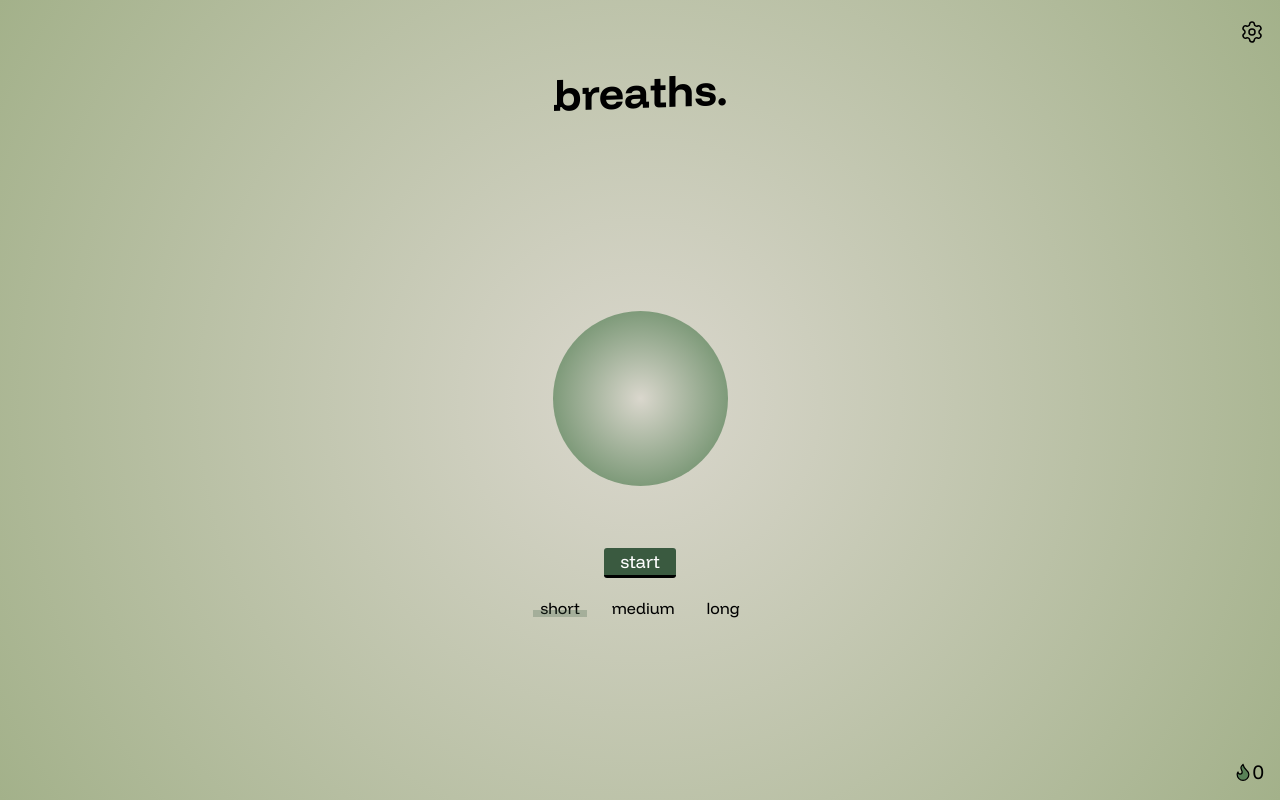
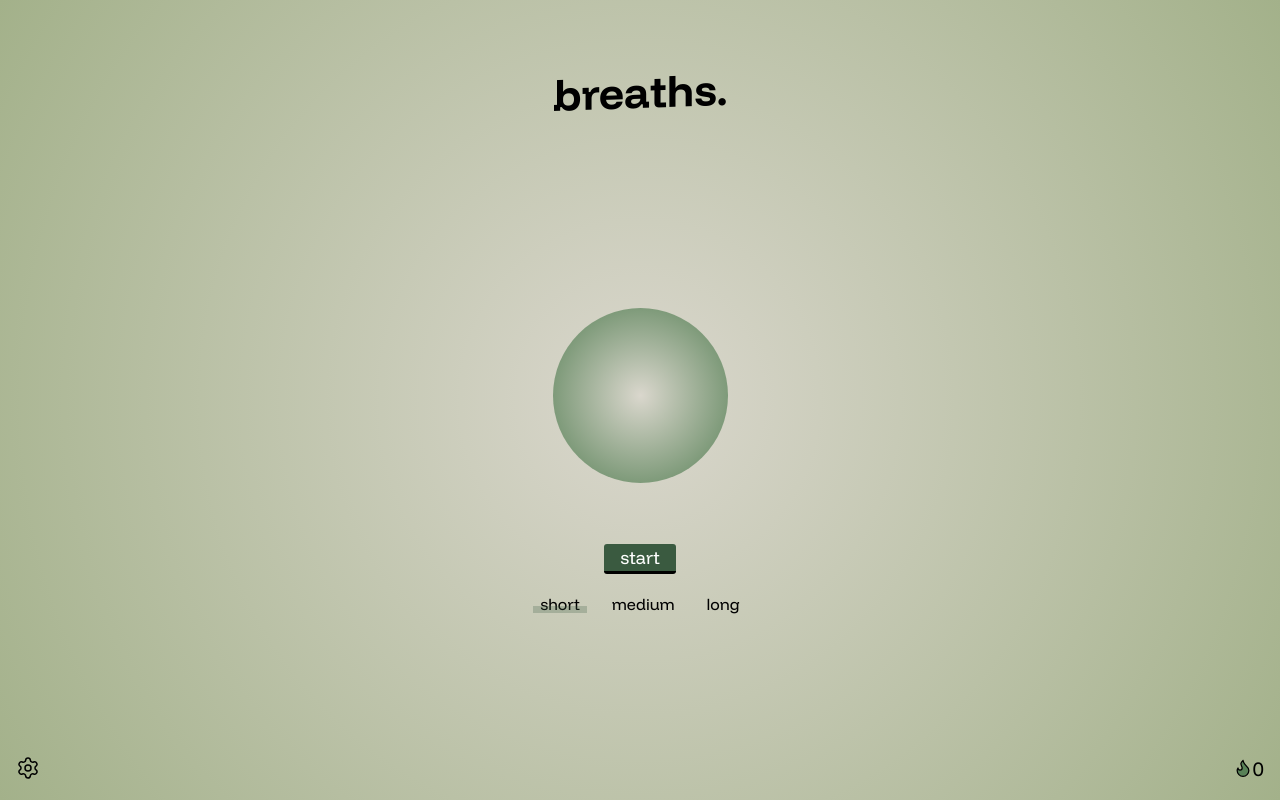
Before and after one commit to oerol/breaths, a React (Vite) app: page / in a window 1280 px wide. Built offline with nearby package versions, Linux system fonts and the light colour scheme.

Commit message:
feat: move settings from header to footer

```diff
--- a/src/App.tsx
+++ b/src/App.tsx
@@ -76,6 +76,8 @@ function App() {
         isBreathing={isBreathing}
         isFinished={isFinished}
         streakCounter={streakCounter}
+        breathingExercise={breathingExercise}
+        setBreathingExercise={setBreathingExercise}
       />
     </>
   );
--- a/src/components/Footer.css
+++ b/src/components/Footer.css
@@ -1,5 +1,5 @@
 footer {
   display: flex;
-  justify-content: flex-end;
+  justify-content: space-between;
   padding: 1rem;
 }
--- a/src/components/Footer.tsx
+++ b/src/components/Footer.tsx
@@ -1,15 +1,21 @@
 import "./Footer.css";
 import type { StreakCounter as StreakCounterInterface } from "../services/streak-counter/streak-counter.interface";
 import StreakCounter from "./StreakCounter";
+import type { BreathingExercise } from "../services/breathing-instructions/breathing-exercise.interface";
+import { Settings } from "./Settings";
 
 export default function Footer({
   isBreathing,
   isFinished,
   streakCounter,
+  breathingExercise,
+  setBreathingExercise,
 }: {
   isBreathing: boolean;
   isFinished: boolean;
   streakCounter: StreakCounterInterface;
+  breathingExercise: BreathingExercise;
+  setBreathingExercise: (value: BreathingExercise) => void;
 }) {
   const getClassName = () => {
     if (isFinished) {
@@ -23,6 +29,12 @@ export default function Footer({
   };
   return (
     <footer className={getClassName()}>
+      <div id="settings__wrapper">
+        <Settings
+          breathingExercise={breathingExercise}
+          setBreathingExercise={setBreathingExercise}
+        />
+      </div>
       <StreakCounter isFinished={isFinished} streakCounter={streakCounter} />
     </footer>
   );
--- a/src/components/Header.css
+++ b/src/components/Header.css
@@ -3,13 +3,3 @@ header {
   flex-direction: column;
   align-items: center;
 }
-
-#settings__wrapper {
-  width: 100%;
-  position: relative;
-}
-#settings {
-  position: absolute;
-  right: 1rem;
-  top: 1rem;
-}
--- a/src/components/Header.tsx
+++ b/src/components/Header.tsx
@@ -1,12 +1,9 @@
 import Logo from "./Logo";
 import "./Header.css";
 import type { BreathingExercise } from "../services/breathing-instructions/breathing-exercise.interface";
-import { Settings } from "./Settings";
 
 export default function Header({
   isBreathing,
-  breathingExercise,
-  setBreathingExercise,
 }: {
   isBreathing: boolean;
   breathingExercise: BreathingExercise;
@@ -16,13 +13,6 @@ export default function Header({
     <header
       className={isBreathing ? "fade-out animation-duration-short" : undefined}
     >
-      <div id="settings__wrapper">
-        <Settings
-          breathingExercise={breathingExercise}
-          setBreathingExercise={setBreathingExercise}
-        />
-      </div>
-
       <Logo />
     </header>
   );
--- a/src/components/Settings.css
+++ b/src/components/Settings.css
@@ -9,7 +9,7 @@
 }
 #settings-icon.open {
   transition: 0.5s transform ease-out;
-  transform: rotate(-30deg);
+  transform: rotate(30deg);
 }
 
 #settings-icon.hidden {
@@ -33,9 +33,9 @@
 }
 
 #settings-content.hidden {
-  left: 200px;
+  right: 200px;
 }
 
 #settings-content.open {
-  left: 0;
+  right: 0;
 }
--- a/src/components/Settings.tsx
+++ b/src/components/Settings.tsx
@@ -15,6 +15,13 @@ export function Settings({
 
   return (
     <div id="settings" onMouseLeave={() => setIsSettingsOpen(false)}>
+      <button
+        id="settings-icon__wrapper"
+        className="icon-button"
+        onClick={() => setIsSettingsOpen(!isSettingsOpen)}
+      >
+        <SettingsIcon className={isSettingsOpen ? "open" : "hidden"} />
+      </button>
       <div id="settings-content__wrapper">
         <div
           id="settings-content"
@@ -28,14 +35,6 @@ export function Settings({
           </div>
         </div>
       </div>
-
-      <button
-        id="settings-icon__wrapper"
-        className="icon-button"
-        onClick={() => setIsSettingsOpen(!isSettingsOpen)}
-      >
-        <SettingsIcon className={isSettingsOpen ? "open" : "hidden"} />
-      </button>
     </div>
   );
 }
```
